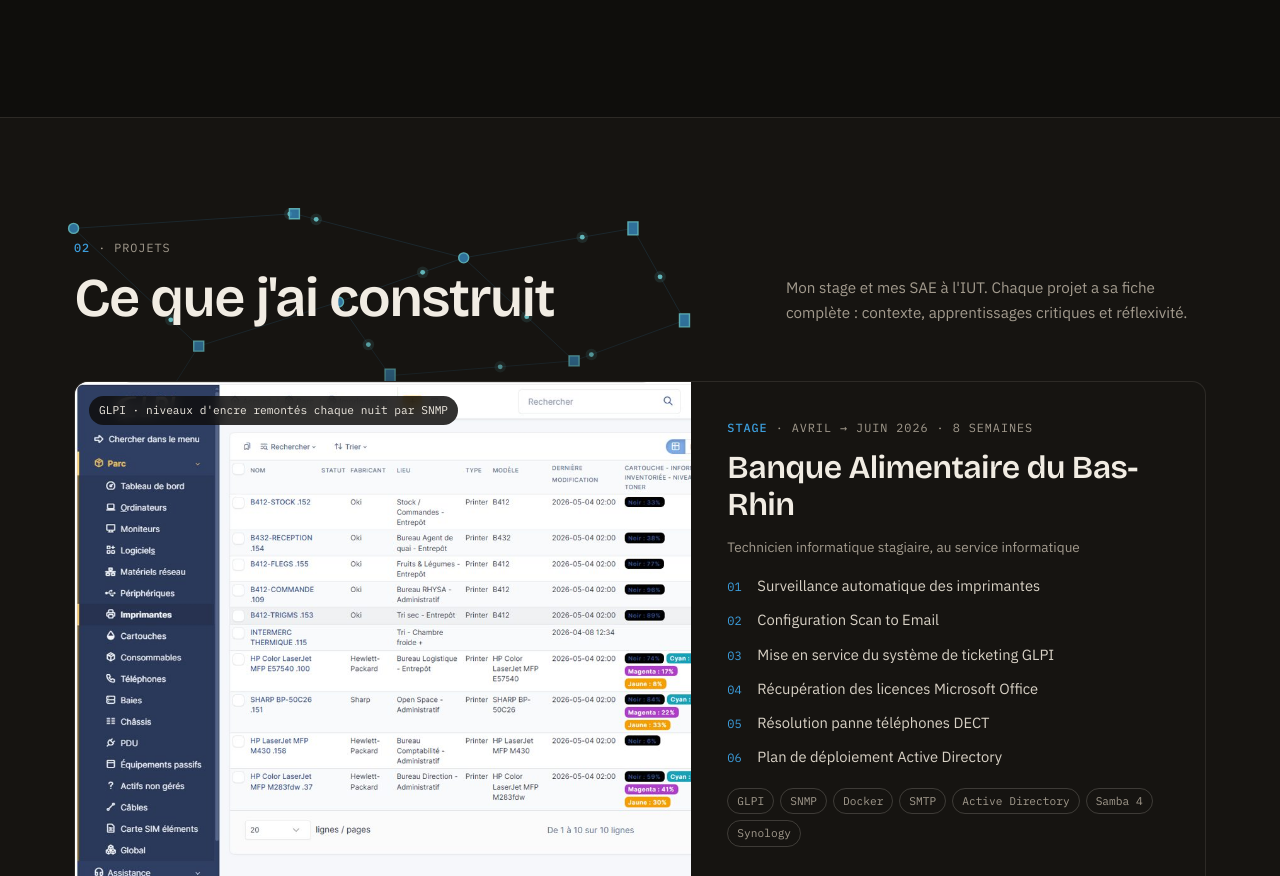
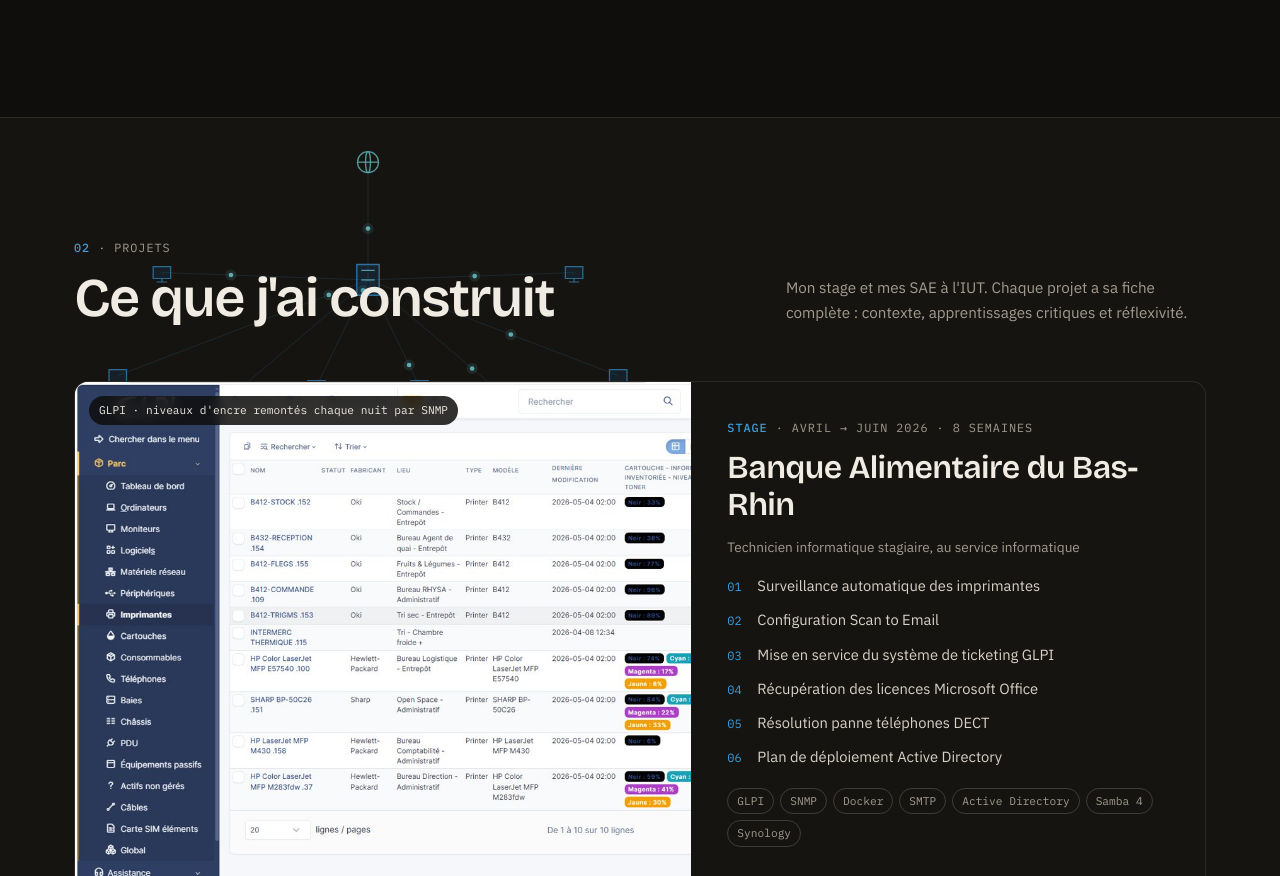
Before and after one commit to souare-ibrahima-rt/souare-ibrahima-rt.github.io, a plain HTML site: page index.html in a window 1280 px wide. Shown: the part 2091-2967 px from the top of the page. Drawn offline with Linux system fonts and the light colour scheme; animation ran at ten frames a second.

Commit message:
Topologie : serveur central, clients en arc, Internet au-dessus
Recrée en code (sans fichier vidéo) le concept de la vidéo de référence : un serveur central relié à un globe Internet et à des postes clients répartis autour, avec des paquets lumineux.

Co-Authored-By: Claude Opus 4.8 <noreply@anthropic.com>
Claude-Session: https://claude.ai/code/session_013dhxAvaAesCPcB7J4woRKc

```diff
--- a/assets/css/style.css
+++ b/assets/css/style.css
@@ -249,8 +249,8 @@ dialog::backdrop{background:rgba(8,7,6,.72);backdrop-filter:blur(4px)}
 /* Fond topologie réseau de la section Projets */
 .has-topo{position:relative}
 .has-topo > .wrap{position:relative;z-index:1}
-.topo{position:absolute;top:0;left:0;right:0;height:min(46vh,420px);z-index:0;pointer-events:none;opacity:.75;-webkit-mask-image:linear-gradient(180deg,#000 55%,transparent);mask-image:linear-gradient(180deg,#000 55%,transparent)}
-@media (max-width:720px){.topo{height:300px;opacity:.6}}
+.topo{position:absolute;top:0;left:0;right:0;height:min(46vh,400px);z-index:0;pointer-events:none;opacity:.7;-webkit-mask-image:linear-gradient(180deg,#000 84%,transparent);mask-image:linear-gradient(180deg,#000 84%,transparent)}
+@media (max-width:720px){.topo{height:300px;opacity:.55}}
 
 footer{border-top:1px solid var(--line);padding:28px 0 40px;font-size:.82rem;color:var(--faint)}
 footer .wrap{display:flex;justify-content:space-between;gap:16px;flex-wrap:wrap}
--- a/assets/js/topo.js
+++ b/assets/js/topo.js
@@ -1,8 +1,10 @@
 /* ==========================================================
    Topologie réseau animée (fond de la section Projets).
-   Canvas 2D, sans bibliothèque. Nœuds routeurs / switchs / serveurs
-   reliés par des liens, avec de petits paquets lumineux qui circulent.
-   Discret, en pause hors écran, respecte « réduire les animations ».
+   Disposition : un serveur central relié à Internet (globe) au-dessus
+   et à plusieurs postes clients répartis en arc autour de lui.
+   De petits paquets lumineux circulent le long des liens.
+   Canvas 2D, sans bibliothèque, en pause hors écran, et désactivé
+   si le visiteur a choisi « réduire les animations ».
    ========================================================== */
 (function () {
   const canvas = document.getElementById('topo');
@@ -10,19 +12,22 @@
   const ctx = canvas.getContext('2d');
   const reduce = window.matchMedia('(prefers-reduced-motion: reduce)').matches;
 
-  // Nœuds en coordonnées relatives (0..1). type : r routeur, s switch, h serveur/hôte
+  // Nœuds en coordonnées relatives (0..1). type : net (globe/Internet), srv (serveur), pc (poste client)
   const NODES = [
-    { x: 0.10, y: 0.30, t: 'r' }, { x: 0.27, y: 0.62, t: 's' },
-    { x: 0.40, y: 0.26, t: 's' }, { x: 0.53, y: 0.70, t: 'h' },
-    { x: 0.63, y: 0.38, t: 'r' }, { x: 0.78, y: 0.66, t: 's' },
-    { x: 0.86, y: 0.30, t: 'h' }, { x: 0.93, y: 0.55, t: 'h' },
-    { x: 0.20, y: 0.84, t: 'h' }, { x: 0.46, y: 0.50, t: 'r' },
+    { x: 0.50, y: 0.12, t: 'net' }, // Internet / globe, au-dessus
+    { x: 0.50, y: 0.44, t: 'srv' }, // serveur central
+    { x: 0.16, y: 0.70, t: 'pc' }, { x: 0.30, y: 0.78, t: 'pc' },
+    { x: 0.43, y: 0.73, t: 'pc' }, { x: 0.57, y: 0.73, t: 'pc' },
+    { x: 0.70, y: 0.78, t: 'pc' }, { x: 0.84, y: 0.70, t: 'pc' },
+    { x: 0.22, y: 0.42, t: 'pc' }, { x: 0.78, y: 0.42, t: 'pc' },
   ];
-  const LINKS = [[0,1],[0,2],[2,4],[1,9],[9,3],[9,4],[4,5],[4,6],[5,7],[6,7],[1,8],[5,3]];
-  // Quelques paquets répartis sur les liens
-  const PACKETS = LINKS.map((l, i) => ({ l: i, t: Math.random(), sp: 0.10 + (i % 4) * 0.05, dir: i % 2 ? 1 : -1 }));
+  const SRV = 1, NET = 0;
+  // Internet -> serveur, puis serveur -> chaque poste client
+  const LINKS = [[NET, SRV]];
+  for (let i = 2; i < NODES.length; i++) LINKS.push([SRV, i]);
+  const PACKETS = LINKS.map((l, i) => ({ l: i, t: Math.random(), sp: 0.16 + (i % 5) * 0.04, dir: i % 2 ? 1 : -1 }));
 
-  let W = 0, H = 0, dpr = 1, raf = 0, visible = true, last = 0;
+  let W = 0, H = 0, dpr = 1, visible = true, last = 0, spin = 0;
 
   function resize() {
     dpr = Math.min(window.devicePixelRatio || 1, 2);
@@ -30,45 +35,68 @@
     W = canvas.width = Math.max(1, Math.round(r.width * dpr));
     H = canvas.height = Math.max(1, Math.round(r.height * dpr));
   }
-  const px = n => n.x * W, py = n => n.y * H;
+  const px = n => NODES[n].x * W, py = n => NODES[n].y * H;
+  const U = () => Math.max(7, Math.min(W, H * 1.6) / 95) * dpr; // échelle des glyphes
 
-  function node(n) {
-    const x = px(n), y = py(n), s = 5 * dpr;
-    ctx.fillStyle = 'rgba(60,158,221,0.9)';
-    ctx.strokeStyle = 'rgba(123,236,242,0.9)';
-    ctx.lineWidth = 1.4 * dpr;
-    ctx.beginPath();
-    if (n.t === 'r') { ctx.arc(x, y, s, 0, Math.PI * 2); }           // routeur : rond
-    else if (n.t === 's') { ctx.rect(x - s, y - s, s * 2, s * 2); }  // switch : carré
-    else { ctx.rect(x - s, y - s * 1.3, s * 2, s * 2.6); }           // serveur : rectangle
-    ctx.fill(); ctx.stroke();
+  function stroke(c, w) { ctx.strokeStyle = c; ctx.lineWidth = w * dpr; }
+
+  function drawGlobe(x, y, u) {
+    const r = u * 1.5;
+    ctx.save(); ctx.translate(x, y);
+    stroke('rgba(123,236,242,0.85)', 1.3);
+    ctx.beginPath(); ctx.arc(0, 0, r, 0, Math.PI * 2); ctx.stroke();
+    const e = (Math.cos(spin) * 0.5 + 0.5) * r; // ellipse « méridien » qui tourne
+    ctx.beginPath(); ctx.ellipse(0, 0, e, r, 0, 0, Math.PI * 2); ctx.stroke();
+    ctx.beginPath(); ctx.moveTo(-r, 0); ctx.lineTo(r, 0); ctx.stroke();
+    ctx.restore();
+  }
+  function drawServer(x, y, u) {
+    const w = u * 1.6, h = u * 2.2;
+    ctx.fillStyle = 'rgba(26,121,205,0.22)'; stroke('rgba(60,158,221,0.95)', 1.4);
+    ctx.beginPath(); ctx.rect(x - w, y - h, w * 2, h * 2); ctx.fill(); ctx.stroke();
+    stroke('rgba(123,236,242,0.9)', 1.2);
+    for (let i = -1; i <= 1; i++) {
+      const yy = y + i * (h * 0.62);
+      ctx.beginPath(); ctx.moveTo(x - w * 0.6, yy); ctx.lineTo(x + w * 0.6, yy); ctx.stroke();
+    }
+  }
+  function drawPC(x, y, u) {
+    const w = u * 1.25, h = u * 0.85;
+    ctx.fillStyle = 'rgba(26,121,205,0.18)'; stroke('rgba(60,158,221,0.9)', 1.2);
+    ctx.beginPath(); ctx.rect(x - w, y - h, w * 2, h * 2); ctx.fill(); ctx.stroke();
+    ctx.beginPath(); ctx.moveTo(x, y + h); ctx.lineTo(x, y + h + u * 0.5);
+    ctx.moveTo(x - w * 0.6, y + h + u * 0.5); ctx.lineTo(x + w * 0.6, y + h + u * 0.5); ctx.stroke();
   }
 
   function draw(dt) {
     ctx.clearRect(0, 0, W, H);
+    const u = U();
     // liens
-    ctx.lineWidth = 1 * dpr;
-    ctx.strokeStyle = 'rgba(60,158,221,0.18)';
-    for (const [a, b] of LINKS) {
-      ctx.beginPath(); ctx.moveTo(px(NODES[a]), py(NODES[a])); ctx.lineTo(px(NODES[b]), py(NODES[b])); ctx.stroke();
-    }
-    // paquets
+    stroke('rgba(60,158,221,0.20)', 1);
+    for (const [a, b] of LINKS) { ctx.beginPath(); ctx.moveTo(px(a), py(a)); ctx.lineTo(px(b), py(b)); ctx.stroke(); }
+    // paquets lumineux
+    if (!reduce) spin += dt * 0.6;
     for (const p of PACKETS) {
       if (!reduce) { p.t += p.sp * p.dir * dt; if (p.t > 1) p.t -= 1; if (p.t < 0) p.t += 1; }
       const [a, b] = LINKS[p.l];
-      const x = px(NODES[a]) + (px(NODES[b]) - px(NODES[a])) * p.t;
-      const y = py(NODES[a]) + (py(NODES[b]) - py(NODES[a])) * p.t;
-      const r = 2.4 * dpr;
+      const x = px(a) + (px(b) - px(a)) * p.t, y = py(a) + (py(b) - py(a)) * p.t;
+      const r = 2.3 * dpr;
       ctx.beginPath(); ctx.arc(x, y, r * 2.4, 0, Math.PI * 2); ctx.fillStyle = 'rgba(123,236,242,0.14)'; ctx.fill();
       ctx.beginPath(); ctx.arc(x, y, r, 0, Math.PI * 2); ctx.fillStyle = '#7cecf2'; ctx.fill();
     }
-    NODES.forEach(node);
+    // nœuds
+    for (let i = 0; i < NODES.length; i++) {
+      const n = NODES[i], x = px(i), y = py(i);
+      if (n.t === 'net') drawGlobe(x, y, u);
+      else if (n.t === 'srv') drawServer(x, y, u);
+      else drawPC(x, y, u);
+    }
   }
 
   function frame(now) {
     const dt = Math.min(0.05, (now - last) / 1000); last = now;
     if (visible) draw(dt);
-    raf = requestAnimationFrame(frame);
+    requestAnimationFrame(frame);
   }
 
   new IntersectionObserver(es => { visible = es[0].isIntersecting; }).observe(canvas);
@@ -76,7 +104,7 @@
   window.addEventListener('resize', () => { resize(); draw(0); });
 
   resize(); draw(0);
-  if (reduce) return; // dessin statique, pas de boucle
+  if (reduce) return;
   last = performance.now();
-  raf = requestAnimationFrame(frame);
+  requestAnimationFrame(frame);
 })();
```
